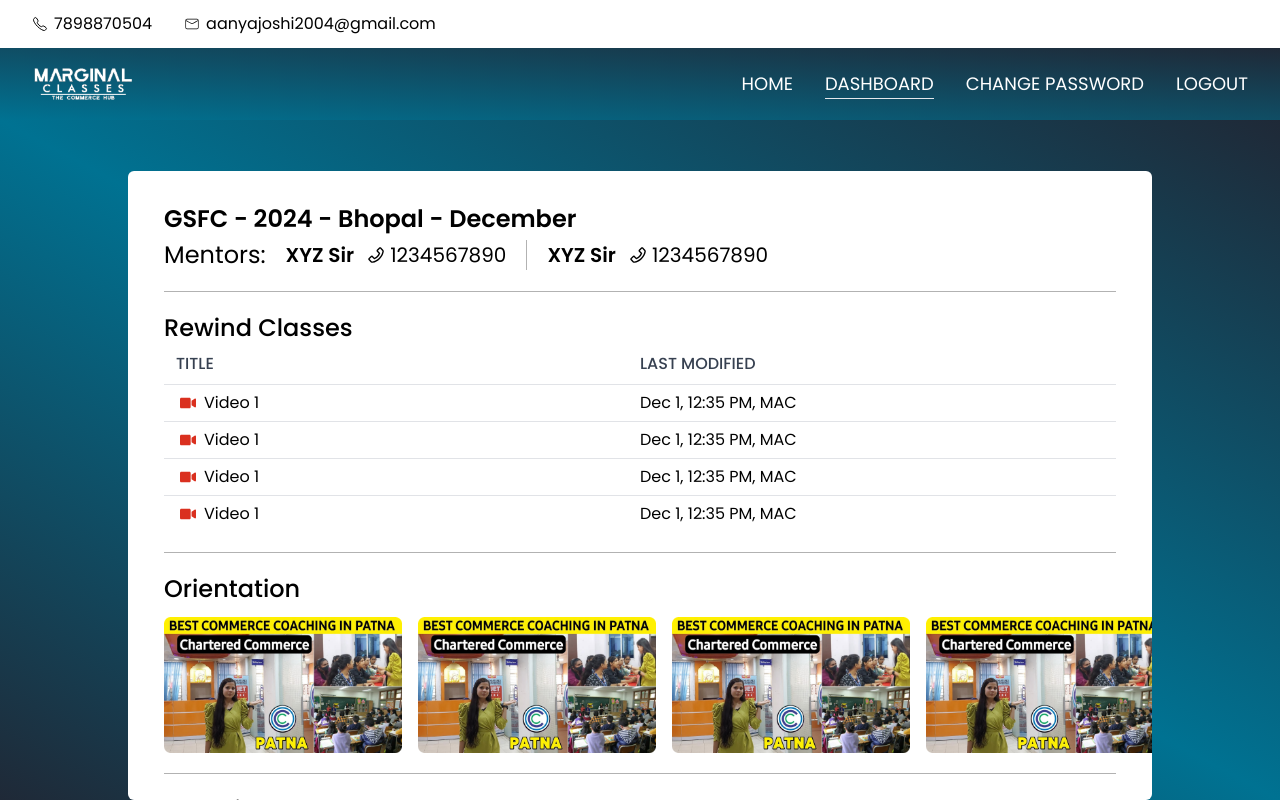
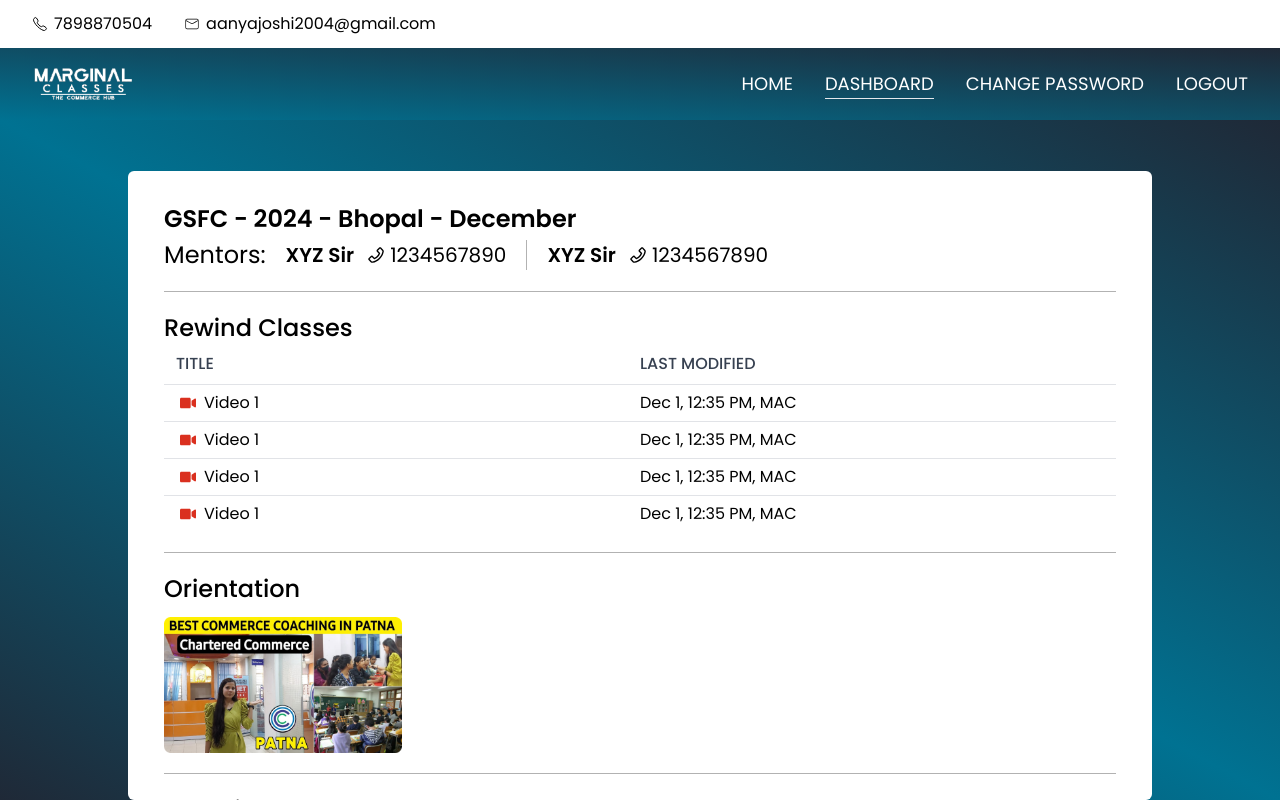
Before and after one commit to Anekantjainsagar/MarginalWebsite, a Next.js app in the folder client/: page /user/dashboard in a window 1280 px wide. Shown: the top 802 px of the page. Built offline with nearby package versions, Linux system fonts and the light colour scheme.

Commit message:
Updated transition time

```diff
--- a/client/app/(user)/layout.jsx
+++ b/client/app/(user)/layout.jsx
@@ -1,5 +1,6 @@
 import Navbar from "../Components/Utils/User/Navbar";
 import Topbar from "../Components/Utils/User/Topbar";
+import Footer from "../Components/Utils/Footer";
 
 export default function RootLayout({ children }) {
   return (
@@ -7,6 +8,7 @@ export default function RootLayout({ children }) {
       <Topbar />
       <Navbar />
       {children}
+      <Footer />
     </>
   );
 }
--- a/client/app/(user)/user/change-password/page.jsx
+++ b/client/app/(user)/user/change-password/page.jsx
@@ -7,21 +7,9 @@ const UserDasbboard = () => {
     <div className="h-[85vh] overflow-hidden bg-gradient-to-tr from-gray-800 via-newDarkGreen to-gray-800 px-[10vw] pt-[4vw] flex justify-between">
       <div className="bg-white w-full rounded-md px-[4vw] py-8">
         <h2 className="text-4xl font-semibold text-center">
-          Edit Your Profile
+          Change Your Password
         </h2>
         <div>
-          <div className="flex items-center gap-x-5 py-4">
-            <p className="w-[15%] text-end text-lg">Name *</p>
-            <div className="w-[85%]">
-              <Input placeholder="Enter Your Name" />
-            </div>
-          </div>
-          <div className="flex items-center gap-x-5 py-4">
-            <p className="w-[15%] text-end text-lg">Email *</p>
-            <div className="w-[85%]">
-              <Input placeholder="Enter Your Email" />
-            </div>
-          </div>
           <div className="flex items-center gap-x-5 py-4">
             <p className="w-[15%] text-end text-lg">Current Password *</p>
             <div className="w-[85%]">
@@ -81,14 +69,4 @@ const PasswordInput = ({ placeholder }) => {
   );
 };
 
-const Input = ({ placeholder }) => {
-  return (
-    <input
-      type={"text"}
-      className="w-full pl-4 pr-10 py-1 outline-none border-b border-b-gray-500 text-gray-900 placeholder-gray-500"
-      placeholder={placeholder}
-    />
-  );
-};
-
 export default UserDasbboard;
--- a/client/app/(user)/user/dashboard/page.jsx
+++ b/client/app/(user)/user/dashboard/page.jsx
@@ -57,27 +57,6 @@ const UserDasbboard = () => {
               className="w-3/12"
               src="/user/yt.png"
             />
-            <Image
-              alt="Youtube thumbnail"
-              width={1000}
-              height={1000}
-              className="w-3/12"
-              src="/user/yt.png"
-            />
-            <Image
-              alt="Youtube thumbnail"
-              width={1000}
-              height={1000}
-              className="w-3/12"
-              src="/user/yt.png"
-            />
-            <Image
-              alt="Youtube thumbnail"
-              width={1000}
-              height={1000}
-              className="w-3/12"
-              src="/user/yt.png"
-            />
           </div>
         </div>
         <div className="h-[1px] w-full bg-black/30 my-5"></div>
@@ -95,7 +74,10 @@ const Block = () => {
   return (
     <div
       onClick={(e) => {
-        history.push(`/user/drive/temp`);
+        window.open(
+          "https://drive.google.com/file/d/1iRMf7ARSMTwsrwsivLTGjRqAVka28__n/view?usp=drive_link",
+          "__blank"
+        );
       }}
       className="grid grid-cols-2 py-1.5 border-t border-t-gray-400/30 px-4 cursor-pointer"
     >
--- a/client/app/(user)/user/drive/[id]/page.jsx
+++ /dev/null
@@ -1,15 +0,0 @@
-const UserDasbboard = () => {
-  return (
-    <div className="h-[85vh] overflow-hidden bg-gradient-to-tr from-gray-800 via-newDarkGreen to-gray-800 px-[10vw] pt-[4vw] flex justify-between">
-      <div className="bg-white w-full rounded-md px-9 py-8 overflow-y-auto">
-        <iframe
-          src="https://drive.google.com/file/d/1iRMf7ARSMTwsrwsivLTGjRqAVka28__n/preview"
-          style={{ width: "100%", height: "100%", border: "none" }}
-          allow="autoplay"
-        />
-      </div>
-    </div>
-  );
-};
-
-export default UserDasbboard;
--- a/client/app/Components/About/Achievements.jsx
+++ b/client/app/Components/About/Achievements.jsx
@@ -30,9 +30,10 @@ const Achievements = () => {
         }}
         loop={true}
         autoplay={{
-          delay: 1000,
+          delay: 3000,
           disableOnInteraction: false,
         }}
+        speed={500} // Adjust this value (in milliseconds) for transition speed
       >
         {[1, 2, 3, 4, 5, 6, 7, 8, 9, 10].map((item, i) => (
           <SwiperSlide key={i}>
--- a/client/app/Components/About/DynamicTeam.jsx
+++ b/client/app/Components/About/DynamicTeam.jsx
@@ -32,9 +32,10 @@ const DynamicTeam = () => {
         }}
         loop={true}
         autoplay={{
-          delay: 1000,
+          delay: 3000,
           disableOnInteraction: false,
         }}
+        speed={500} // Adjust this value (in milliseconds) for transition speed
       >
         {[1, 2, 3, 4, 5, 6, 7, 8, 9, 10].map((item, i) => (
           <SwiperSlide key={i}>
--- a/client/app/Components/Courses/Faculties.jsx
+++ b/client/app/Components/Courses/Faculties.jsx
@@ -33,9 +33,10 @@ const Faculties = () => {
         }}
         loop={true}
         autoplay={{
-          delay: 1000,
+          delay: 3000,
           disableOnInteraction: false,
         }}
+        speed={500} // Adjust this value (in milliseconds) for transition speed
       >
         {[1, 2, 3, 4, 5, 6, 7, 8, 9, 10].map((item, i) => (
           <SwiperSlide key={i}>
@@ -51,8 +52,12 @@ const Faculties = () => {
                   className="w-8/12"
                 />
                 <div className="absolute bottom-2 left-4">
-                  <h6 className="font-semibold text-lg md:text-2xl mt-2">Sarthak Gour</h6>
-                  <p className="text-sm md:text-lg md:my-0.5">Title/Designation</p>
+                  <h6 className="font-semibold text-lg md:text-2xl mt-2">
+                    Sarthak Gour
+                  </h6>
+                  <p className="text-sm md:text-lg md:my-0.5">
+                    Title/Designation
+                  </p>
                 </div>
               </div>
             </div>
--- a/client/app/Components/Home/Aluminies.jsx
+++ b/client/app/Components/Home/Aluminies.jsx
@@ -59,6 +59,7 @@ const Aluminies = () => {
               delay: 3000,
               disableOnInteraction: false,
             }}
+            speed={500} // Adjust this value (in milliseconds) for transition speed
           >
             {[1, 2, 3, 4, 5, 6, 7, 8, 9, 10].map((item, i) => (
               <SwiperSlide key={i}>
--- a/client/app/Components/Home/OurClassroom.jsx
+++ b/client/app/Components/Home/OurClassroom.jsx
@@ -56,6 +56,7 @@ const OurClassroom = () => {
               delay: 3000,
               disableOnInteraction: false,
             }}
+            speed={500} // Adjust this value (in milliseconds) for transition speed
           >
             {[1, 2, 3, 4, 5, 6, 7, 8, 9, 10].map((item, i) => (
               <SwiperSlide key={i}>
--- a/client/app/Components/Home/YtChannels.jsx
+++ b/client/app/Components/Home/YtChannels.jsx
@@ -54,6 +54,7 @@ const YtChannels = () => {
               delay: 3000,
               disableOnInteraction: false,
             }}
+            speed={500} // Adjust this value (in milliseconds) for transition speed
           >
             {[1, 2, 3, 4, 5, 6, 7, 8, 9, 10].map((item, i) => (
               <SwiperSlide key={i}>
```
